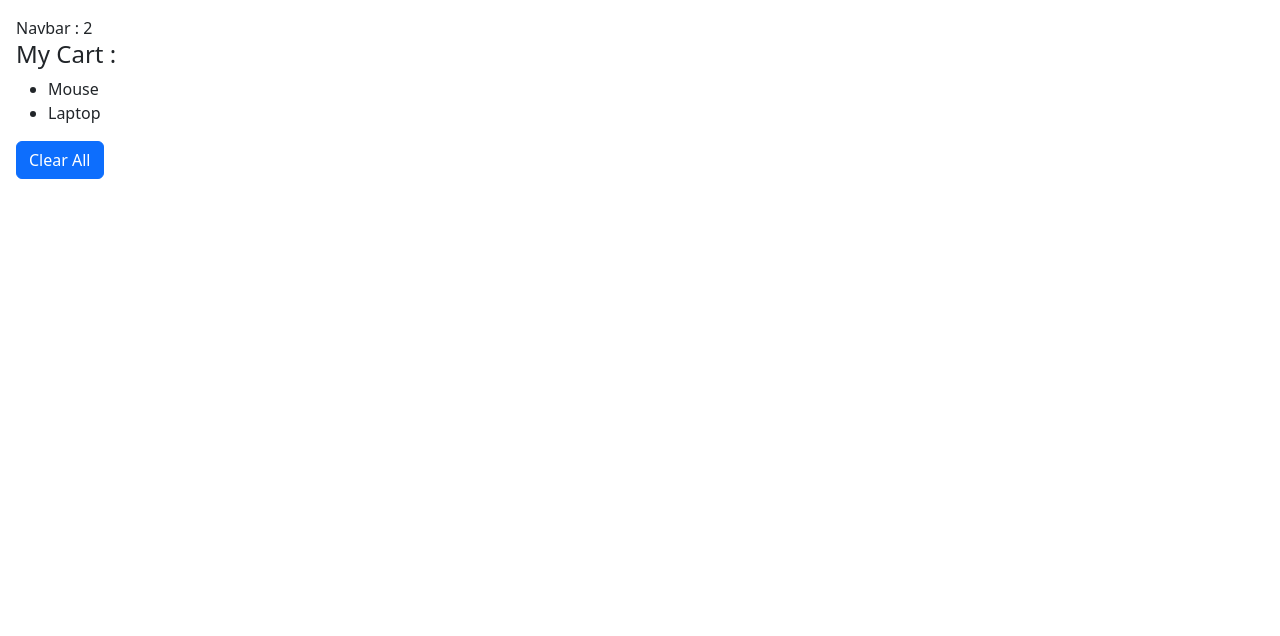
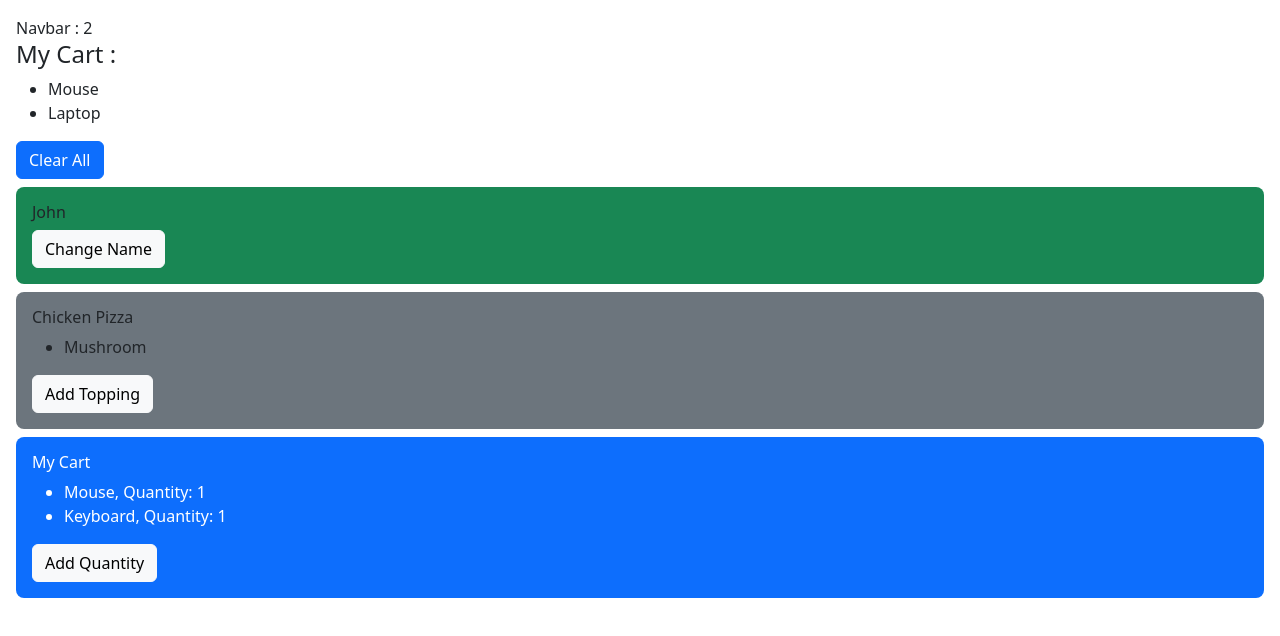
Before and after one commit to NeerazBhat/mosh-react-18, a React (Vite) app in the folder building-components/: page / in a window 1280 px wide. Shown: the top 636 px of the page. Built offline with nearby package versions, Linux system fonts and the light colour scheme.

Commit message:
feat: manage state exercise with immer

```diff
--- a/building-components/src/App.tsx
+++ b/building-components/src/App.tsx
@@ -1,6 +1,7 @@
 import { useState } from "react";
 import Navbar from "./components/Navbar";
 import Cart from "./components/Cart";
+import ManageStateExercise from "./components/ManageStateExercise";
 
 function App() {
   const [cartItems, setCartItems] = useState(["Mouse", "Laptop"]);
@@ -9,6 +10,7 @@ function App() {
     <main className="p-3">
       <Navbar cartItemsCount={cartItems.length} />
       <Cart cartItems={cartItems} onClear={() => setCartItems([])} />
+      <ManageStateExercise />
     </main>
   );
 }
--- /dev/null
+++ b/building-components/src/components/ManageStateExercise.tsx
@@ -0,0 +1,111 @@
+import { useState } from "react";
+import Button from "./Button";
+import { produce } from "immer";
+
+const ManageStateExercise = () => {
+  const [game, setGame] = useState({
+    id: 1,
+    player: {
+      name: "John",
+    },
+  });
+
+  const [pizza, setPizza] = useState({
+    name: "Chicken Pizza",
+    toppings: ["Mushroom"],
+  });
+
+  const [cart, setCart] = useState({
+    discount: 1,
+    items: [
+      { id: 1, title: "Mouse", quantity: 1 },
+      { id: 2, title: "Keyboard", quantity: 1 },
+    ],
+  });
+
+  const handleGame = () => {
+    // setGame({
+    //   ...game,
+    //   player: {
+    //     ...game.player,
+    //     name: "David",
+    //   },
+    // });
+
+    setGame(
+      produce((draft) => {
+        draft.player.name = "Mady";
+      })
+    );
+  };
+
+  const handlePizza = () => {
+    // setPizza({
+    //   ...pizza,
+    //   toppings: [...pizza.toppings, "Cheese"],
+    // });
+
+    setPizza(
+      produce((draft) => {
+        draft.toppings.push("Cheese");
+      })
+    );
+  };
+
+  const handleCart = () => {
+    // setCart({
+    //   ...cart,
+    //   items:
+    //     cart.items.map((item) =>
+    //       item.id === 1 ? { ...item, quantity: item.quantity + 1 } : item
+    //     ),
+    // });
+
+    setCart(
+      produce((draft) => {
+        // draft.items.map((item) => item.id === 1 && item.quantity++);
+        const item = draft.items.find((item) => item.id === 1);
+        if (item) item.quantity = item.quantity + 1;
+      })
+    );
+  };
+
+  return (
+    <>
+      <div className="bg-success p-3 rounded-3 my-2">
+        <h6>{game.player.name}</h6>
+        <Button variant="light" onClick={handleGame}>
+          Change Name
+        </Button>
+      </div>
+
+      <div className="bg-secondary p-3 rounded-3 my-2">
+        <h6>{pizza.name}</h6>
+        <ul>
+          {pizza.toppings.map((topping) => (
+            <li>{topping}</li>
+          ))}
+        </ul>
+        <Button variant="light" onClick={handlePizza}>
+          Add Topping
+        </Button>
+      </div>
+
+      <div className="bg-primary p-3 rounded-3 my-2 text-white">
+        <h6>My Cart</h6>
+        <ul>
+          {cart.items.map((item) => (
+            <li key={item.id}>
+              {item.title}, Quantity: {item.quantity}
+            </li>
+          ))}
+        </ul>
+        <Button variant="light" onClick={handleCart}>
+          Add Quantity
+        </Button>
+      </div>
+    </>
+  );
+};
+
+export default ManageStateExercise;
```
